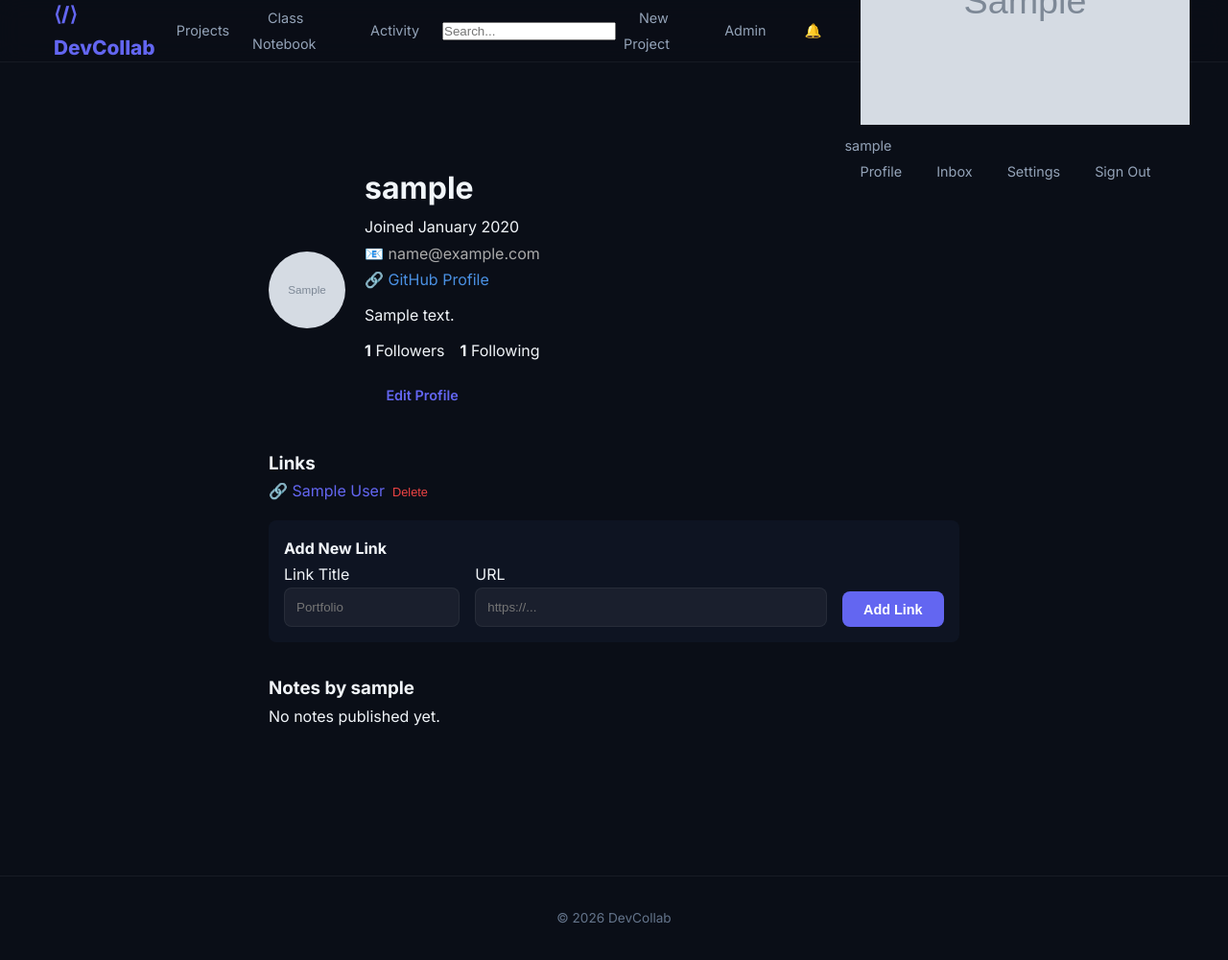
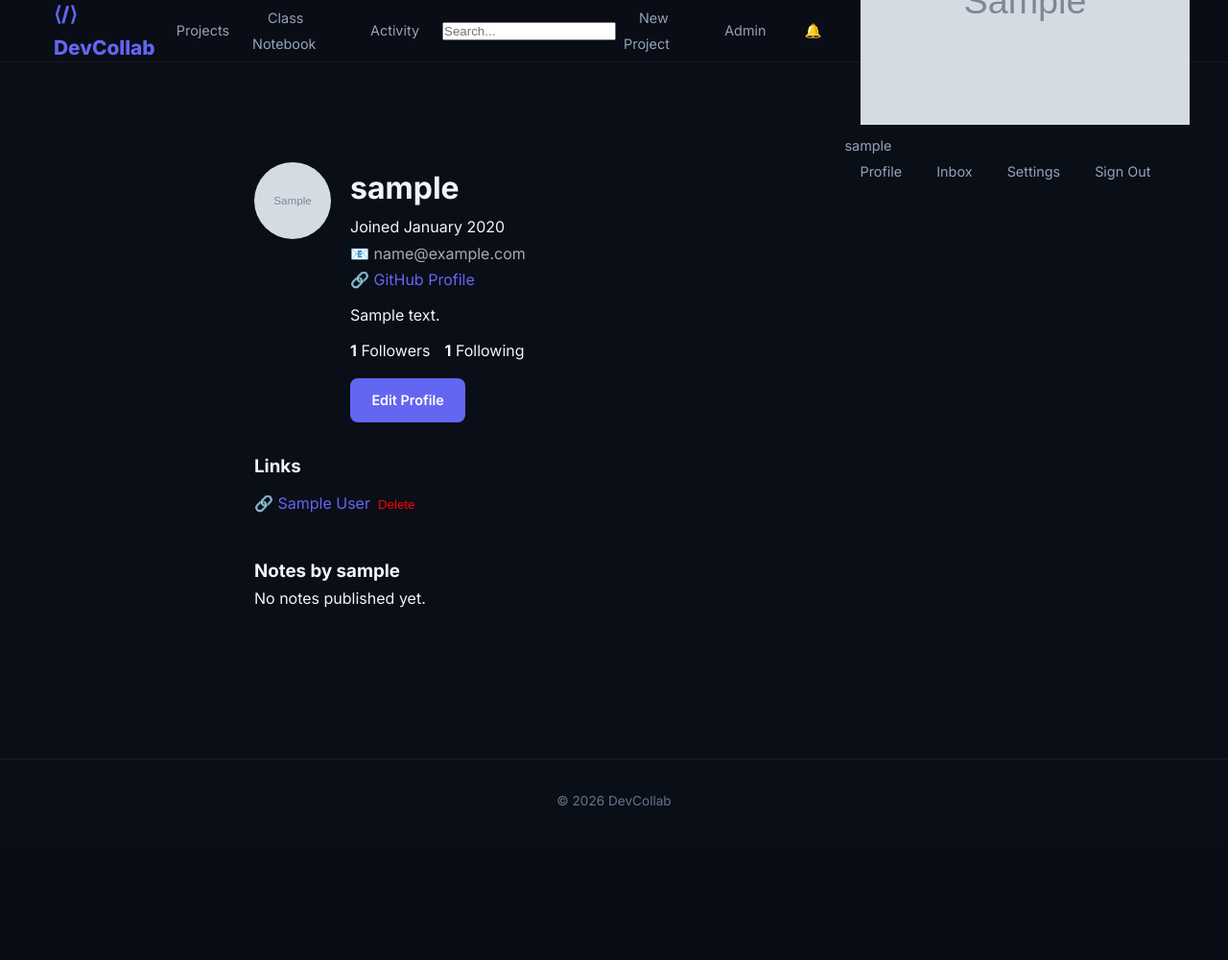
Before and after one commit to eligzer/devcollab, a Flask app: a page that uses templates/user/profile.html in a window 1280 px wide. Shown: the whole page at 96% size. After the commit the page ends 840 px from the top, so only its background shows below. Run offline with Flask 3, Linux system fonts and the light colour scheme; a user stored in the database is signed in; tables that the repository leaves empty hold one stand-in row (values such as "Sample post"); grey boxes marked "Sample" are stand-in pictures; some libraries are stand-ins or nearby versions.

Commit message:
fix profile layout and notes grid

```diff
--- a/templates/user/profile.html
+++ b/templates/user/profile.html
@@ -7,64 +7,101 @@ DevCollab - {{ user.username }}'s Profile
 {% block content %}
 
 <style>
-    html,
-    body {
-        max-width: 100%;
-        overflow-x: hidden;
+
+/* -------- PROFILE LAYOUT -------- */
+
+.profile-wrapper{
+    max-width:900px;
+    margin:40px auto;
 }
 
-    /* PROFILE CARD CONSTRAINT */
-    .profile-card {
-        width: 100%;
-        max-width: 720px;
-        margin: 40px auto;
+.profile-card{
+    width:100%;
 }
 
-    /* PROFILE HEADER */
-    .profile-header {
-        display: flex;
-        align-items: center;
-        gap: 20px;
-        flex-wrap: wrap;
-        margin-bottom: 2rem;
+/* -------- PROFILE HEADER -------- */
+
+.profile-header{
+    display:flex;
+    align-items:flex-start;
+    gap:20px;
+    margin-bottom:30px;
+    flex-wrap:wrap;
 }
 
-    .profile-header img {
-        width: 80px;
-        height: 80px;
-        border-radius: 50%;
-        object-fit: cover;
+.profile-header img{
+    width:80px;
+    height:80px;
+    border-radius:50%;
+    object-fit:cover;
 }
 
-    img {
-        max-width: 100%;
-        height: auto;
+/* -------- NOTES GRID -------- */
+
+.card-grid{
+    display:grid;
+    grid-template-columns:repeat(auto-fill,minmax(260px,1fr));
+    gap:20px;
+    margin-top:20px;
 }
 
-    /* MOBILE */
-    @media (max-width: 768px) {
-
-        .profile-card {
-            max-width: 100%;
+.card{
+    background:var(--bg-card);
+    border:1px solid var(--border-color);
+    padding:18px;
+    border-radius:12px;
 }
 
-        .profile-header {
-            flex-direction: column;
-            align-items: flex-start;
+.card h3{
+    font-size:16px;
+    margin-bottom:6px;
+}
+
+.meta{
+    font-size:12px;
+    color:var(--text-muted);
+    margin-bottom:8px;
+}
+
+.preview{
+    font-size:14px;
+    color:var(--text-secondary);
+}
+
+/* -------- MOBILE -------- */
+
+@media (max-width:768px){
+
+    .profile-wrapper{
+        margin:20px auto;
+        padding:0 10px;
+    }
+
+    .profile-header{
+        flex-direction:column;
+        align-items:flex-start;
+    }
+
+    .card-grid{
+        grid-template-columns:1fr;
     }
 
 }
+
 </style>
 
 
 <div class="container">
+
+<div class="profile-wrapper">
+
 <div class="profile-card">
 
-        <!-- Profile Header -->
+<!-- PROFILE HEADER -->
+
 <div class="profile-header">
 
-            <img src="{{ url_for('static', filename='profile_pics/' ~ (user.profile_image if user.profile_image else 'default.jpg')) }}"
-                alt="{{ user.username }} profile picture">
+<img src="{{ url_for('static', filename='profile_pics/' ~ (user.profile_image if user.profile_image else 'default.jpg')) }}">
 
 <div>
 
@@ -80,7 +117,7 @@ DevCollab - {{ user.username }}'s Profile
 
 {% if user.github_link %}
 <p>
-                    <a href="{{ user.github_link }}" target="_blank" style="color:#4a90e2;text-decoration:none;">
+<a href="{{ user.github_link }}" target="_blank">
 🔗 GitHub Profile
 </a>
 </p>
@@ -94,23 +131,16 @@ DevCollab - {{ user.username }}'s Profile
 </p>
 {% endif %}
 
-                <!-- Followers / Following -->
-                <div style="display:flex;gap:1rem;margin-top:10px;">
-                    <span>
-                        <strong>{{ user.followers|length }}</strong> Followers
-                    </span>
-
-                    <span>
-                        <strong>{{ user.followed|length }}</strong> Following
-                    </span>
+<div style="display:flex;gap:15px;margin-top:10px;">
+<span><strong>{{ user.followers|length }}</strong> Followers</span>
+<span><strong>{{ user.followed|length }}</strong> Following</span>
 </div>
 
-                <!-- Buttons -->
-                <div style="margin-top:10px;display:flex;gap:0.5rem;flex-wrap:wrap;">
+<div style="margin-top:15px;display:flex;gap:10px;flex-wrap:wrap;">
 
 {% if current_user.is_authenticated and current_user.id == user.id %}
 
-                    <a href="{{ url_for('user.edit_profile') }}" class="btn">
+<a href="{{ url_for('user.edit_profile') }}" class="btn btn-primary">
 Edit Profile
 </a>
 
@@ -120,7 +150,7 @@ DevCollab - {{ user.username }}'s Profile
 
 <form action="{{ url_for('user.unfollow', username=user.username) }}" method="POST">
 <input type="hidden" name="csrf_token" value="{{ csrf_token() }}">
-                        <button class="btn btn-secondary">Unfollow</button>
+<button class="btn btn-outline">Unfollow</button>
 </form>
 
 {% else %}
@@ -132,9 +162,8 @@ DevCollab - {{ user.username }}'s Profile
 
 {% endif %}
 
-                    <a href="{{ url_for('messages.conversation', username=user.username) }}" class="btn btn-outline"
-                        style="text-decoration:none;">
-                        ✉️ Message
+<a href="{{ url_for('messages.conversation', username=user.username) }}" class="btn btn-outline">
+✉ Message
 </a>
 
 {% endif %}
@@ -142,37 +171,31 @@ DevCollab - {{ user.username }}'s Profile
 </div>
 
 </div>
+
 </div>
 
 
 <!-- LINKS -->
-        <div class="profile-links" style="margin-bottom:2rem;">
 
 <h3>Links</h3>
 
-            {% if user.links|length > 0 %}
+{% if user.links %}
 
-            <ul style="list-style:none;padding:0;">
+<ul style="list-style:none;padding:0;margin-top:10px;">
 
 {% for link in user.links %}
 
-                <li style="margin-bottom:0.5rem;display:flex;gap:0.5rem;align-items:center;">
+<li style="margin-bottom:8px;display:flex;gap:8px;align-items:center;">
 
-                    <a href="{{ link.url }}" target="_blank" style="color:var(--accent);text-decoration:none;">
+<a href="{{ link.url }}" target="_blank">
 🔗 {{ link.title }}
 </a>
 
 {% if current_user.is_authenticated and current_user.id == user.id %}
 
 <form action="{{ url_for('user.delete_link', user_id=user.id, link_id=link.id) }}" method="POST">
-
 <input type="hidden" name="csrf_token" value="{{ csrf_token() }}">
-
-                        <button type="submit"
-                            style="background:none;border:none;color:var(--danger);cursor:pointer;font-size:0.8rem;">
-                            Delete
-                        </button>
-
+<button style="background:none;border:none;color:red;cursor:pointer;">Delete</button>
 </form>
 
 {% endif %}
@@ -190,42 +213,10 @@ DevCollab - {{ user.username }}'s Profile
 {% endif %}
 
 
-            {% if current_user.is_authenticated and current_user.id == user.id %}
-
-            <div style="margin-top:1rem;padding:1rem;background:var(--bg-card);border-radius:8px;">
-
-                <h4>Add New Link</h4>
-
-                <form action="{{ url_for('user.add_link') }}" method="POST"
-                    style="display:flex;gap:1rem;flex-wrap:wrap;align-items:flex-end;">
-
-                    {{ link_form.hidden_tag() }}
-
-                    <div style="flex:1;min-width:150px;">
-                        {{ link_form.title.label }}
-                        {{ link_form.title(class="form-control", placeholder="Portfolio") }}
-                    </div>
-
-                    <div style="flex:2;min-width:200px;">
-                        {{ link_form.url.label }}
-                        {{ link_form.url(class="form-control", placeholder="https://...") }}
-                    </div>
-
-                    <div>
-                        {{ link_form.submit(class="btn btn-primary") }}
-                    </div>
-
-                </form>
-
-            </div>
-
-            {% endif %}
-
-        </div>
-
 
 <!-- NOTES -->
-        <h3>Notes by {{ user.username }}</h3>
+
+<h3 style="margin-top:40px;">Notes by {{ user.username }}</h3>
 
 {% if notes %}
 
@@ -242,8 +233,7 @@ DevCollab - {{ user.username }}'s Profile
 </h3>
 
 <div class="meta">
-                    Last updated:
-                    {{ note.updated_at.strftime('%Y-%m-%d %H:%M:%S') if note.updated_at else '' }}
+{{ note.updated_at.strftime('%Y-%m-%d') if note.updated_at else '' }}
 </div>
 
 <div class="preview">
@@ -265,5 +255,6 @@ DevCollab - {{ user.username }}'s Profile
 
 </div>
 </div>
+</div>
 
 {% endblock %}
```
Lines whose indentation alone changed are shown as unchanged.
